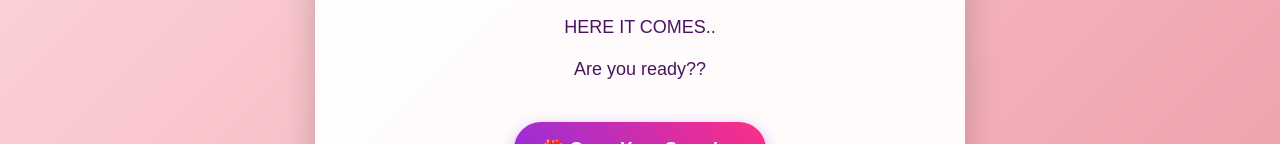
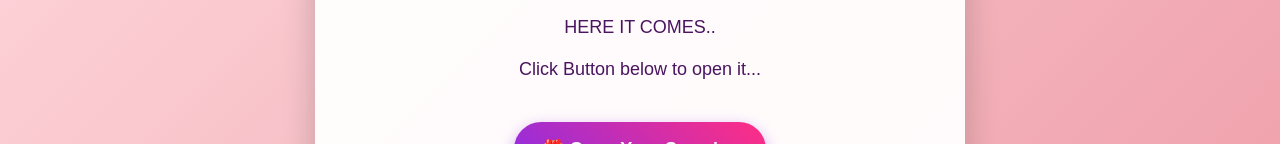
Before and after one commit to princejun45/Surprise, a plain HTML site: page index.html in a window 1280 px wide. Shown: the part 415-559 px from the top of the page. Drawn offline with Linux system fonts and the light colour scheme.

Commit message:
Update index.html

```diff
--- a/index.html
+++ b/index.html
@@ -231,7 +231,7 @@
 
         <p>HERE IT COMES..</p>
         <p>
-            Are you ready??
+        Click Button below to open it...
         </p>
 
     <a href="Page2.html?play=true" class="surprise-link">
```
